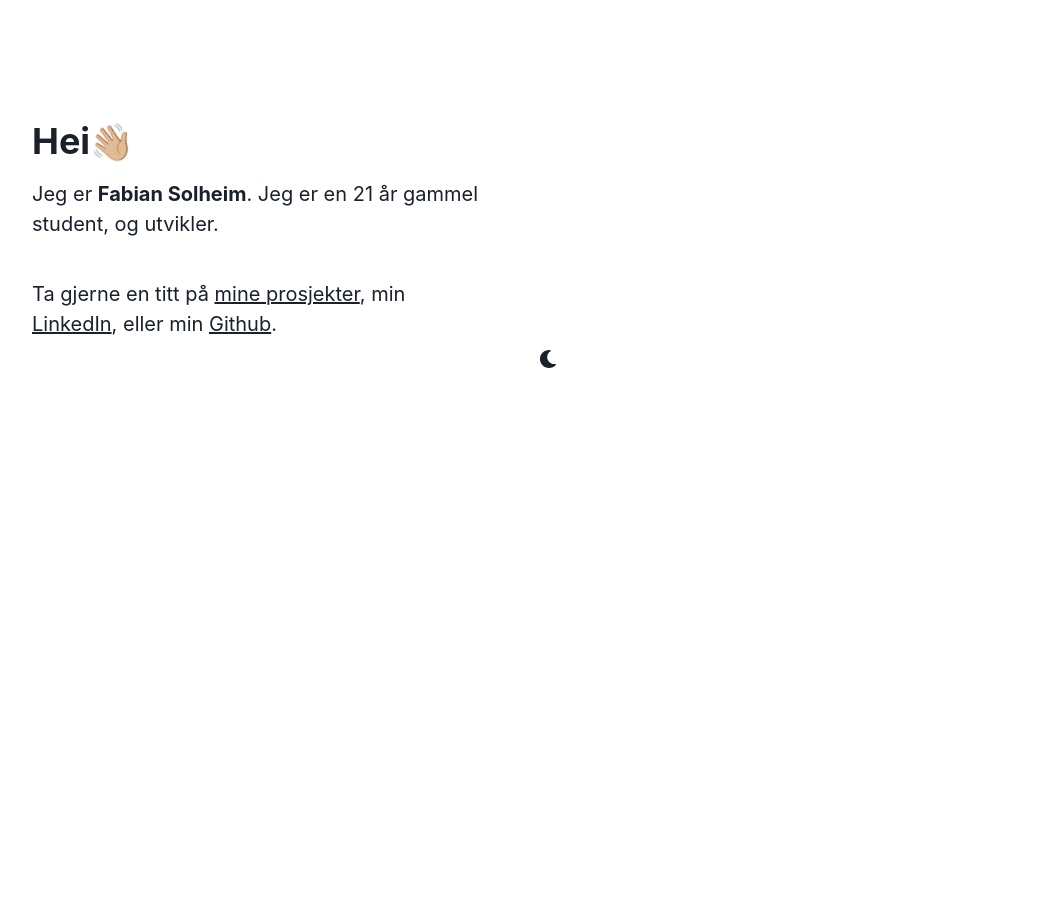
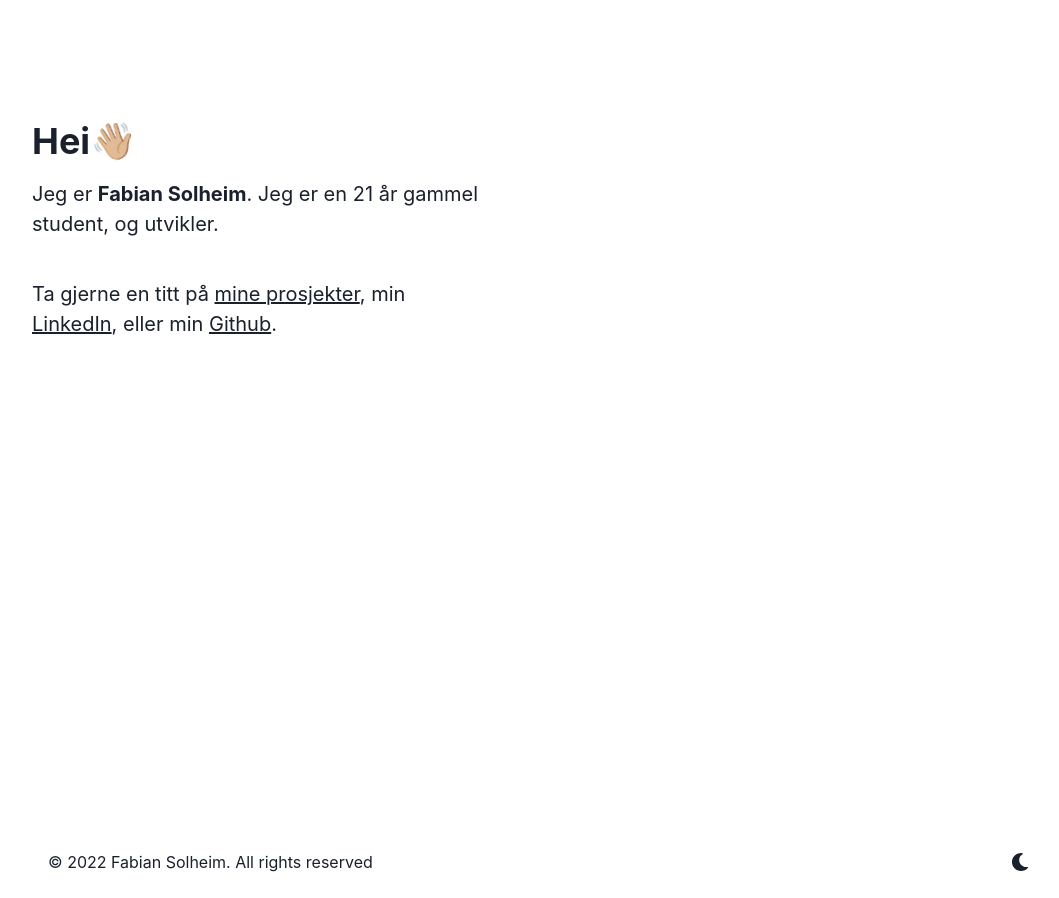
Before and after one commit to fabiansolheim/fabiansolhe.im, a React (Create React App) app: page / in a window 1280 px wide. Shown: the part 120-1018 px from the top of the page, without its empty margins (96-1155 px from the left). Before the commit the page ends 800 px from the top, so only its background shows below. Built offline with nearby package versions, Linux system fonts and the light colour scheme.

Commit message:
changes to the footer! todo: fix footer on index

```diff
--- a/src/App.js
+++ b/src/App.js
@@ -40,7 +40,7 @@ const HeroText = () => {
 
 const SocialLinks = () => {
   return (
-    <Box maxW={390} mt={10}>
+    <Box w={390} mt={10}>
       <Text fontSize="xl">
         Ta gjerne en titt på{' '}
         <Link
@@ -75,12 +75,10 @@ const Index = () => {
   const [isNotMobile] = useMediaQuery("(min-width: 600px)");
   return (
     <>
-      <Container maxWidth="container.lg" padding="0">
         <Box ml={isNotMobile ? '0' : 5}>
           <HeroText />
           <SocialLinks />
         </Box>
-      </Container>
     </>
   );
 }
--- a/src/Prosjekter.js
+++ b/src/Prosjekter.js
@@ -67,12 +67,10 @@ const Prosjekter = () => {
       const [isNotMobile] = useMediaQuery('(min-width: 600px)');
   return (
     <>
-      <Container maxWidth="container.lg" padding="0">
         <Box ml={isNotMobile ? '0' : 5}>
           <Header />
           <HeroText />
         </Box>
-      </Container>
     </>
   );
 };
--- a/src/components/Footer.js
+++ b/src/components/Footer.js
@@ -1,35 +1,28 @@
 import {
     Box,
-    chakra,
     Container,
     Stack,
     Text,
-    useColorModeValue,
-    VisuallyHidden,
   } from '@chakra-ui/react';
-  import { FaInstagram, FaTwitter, FaYoutube } from 'react-icons/fa';
-  import { ReactNode } from 'react';
   import ToggleColorMode from './ToggleColorMode';
 
   export default function Footer() {
     return (
       <Box
-        bg={useColorModeValue('gray.50', 'gray.900')}
-        color={useColorModeValue('gray.700', 'gray.200')}
-
-        bottom={0}>
+        mt="-54px"
+      >
         <Container
           as={Stack}
-          maxW={'6xl'}
+          maxW={'container.lg'}
           py={4}
           direction={{ base: 'column', md: 'row' }}
-          spacing={4}
           justify={{ base: 'center', md: 'space-between' }}
-          align={{ base: 'center', md: 'center' }}>
-          <Text>© 2022 fabiansolhe.im. All rights reserved</Text>
-          <Stack direction={'row'} spacing={6}>
-              <ToggleColorMode/>
-          </Stack>
+          align={{ base: 'center', md: 'center' }}
+        >
+          <Text>
+            © {new Date().getFullYear()} Fabian Solheim. All rights reserved
+          </Text>
+            <ToggleColorMode />
         </Container>
       </Box>
     );
--- a/src/index.js
+++ b/src/index.js
@@ -1,24 +1,27 @@
-import { ColorModeScript, ChakraProvider, Box, useMediaQuery } from '@chakra-ui/react';
+import { ColorModeScript, ChakraProvider, Box, useMediaQuery, Container } from '@chakra-ui/react';
 import React, { StrictMode } from 'react';
 import ReactDOM from 'react-dom';
 import Index from './App';
 import Prosjekter from "./Prosjekter"
 import theme from "./components/styling/theme";
 import {BrowserRouter, Route, Routes} from 'react-router-dom';
-import ToggleColorMode from "./components/ToggleColorMode";
+import Footer from './components/Footer';
 
 ReactDOM.render(
   <StrictMode>
     <ChakraProvider resetCSS theme={theme}>
       <ColorModeScript />
+      <Container maxWidth="container.lg" minHeight="95vh" padding="0">
         <BrowserRouter>
           <Routes>
             <Route path="/" element={<Index />} />
             <Route path="/prosjekter" element={<Prosjekter />} />
             <Route path="*" element={<h1>Not found</h1>} />
           </Routes>
-        <ToggleColorMode />
         </BrowserRouter>
+      </Container>
+      <Footer />
     </ChakraProvider>
   </StrictMode>,
-  document.getElementById('root'));
+  document.getElementById('root')
+);
```
Lines whose indentation alone changed are shown as unchanged.
